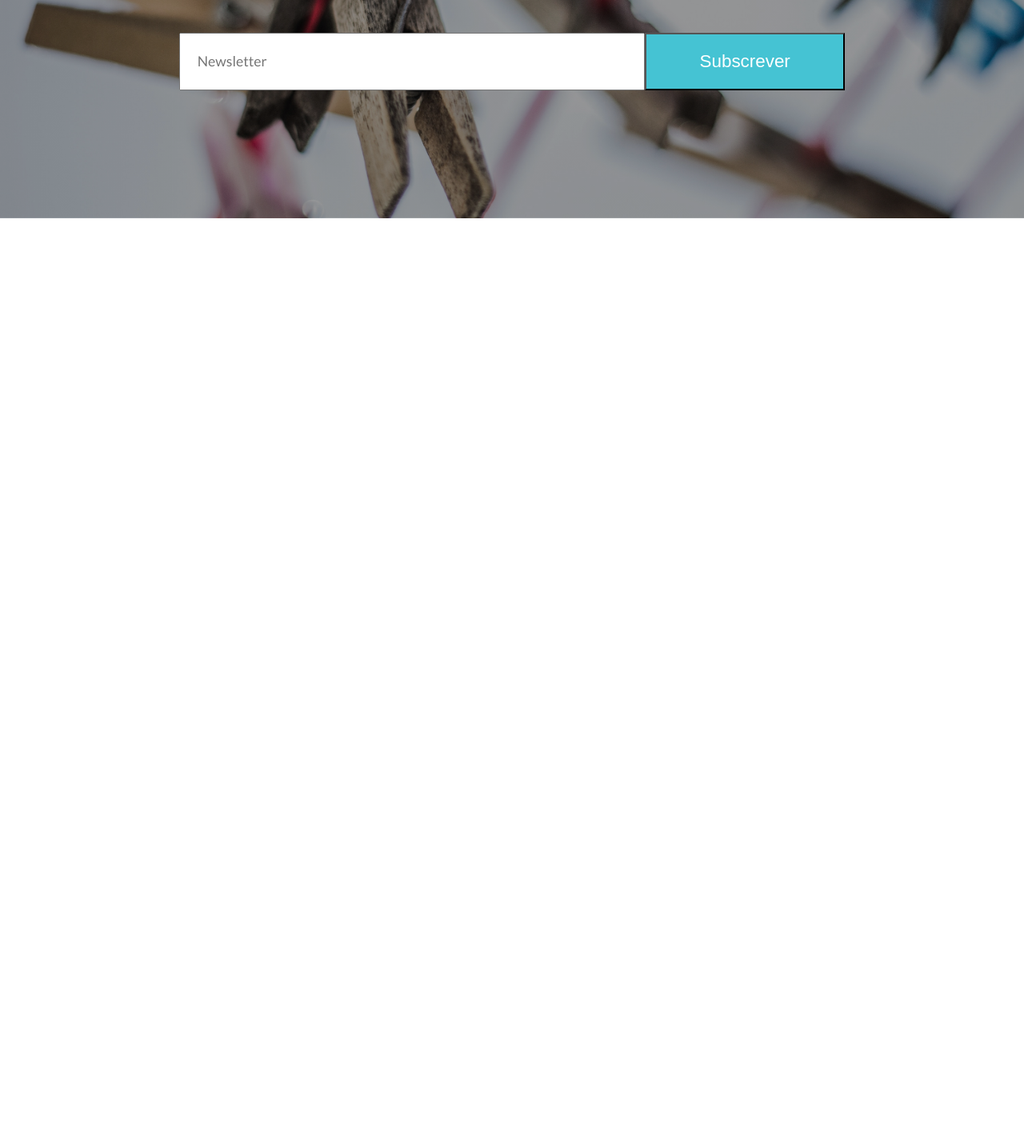
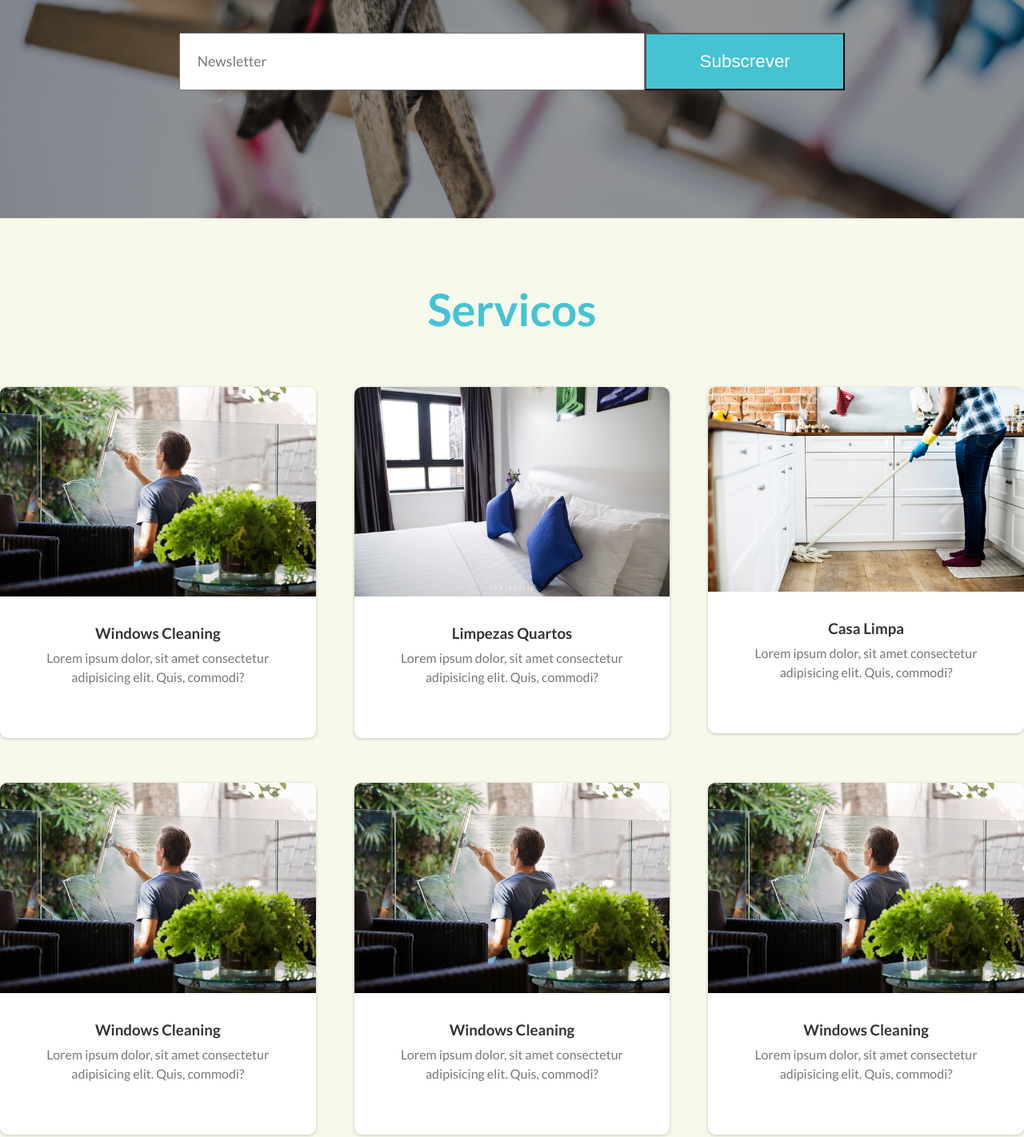
Before and after one commit to marcalramosweb/masterclean, a website: page index.html in a window 1280 px wide. Shown: the part 2792-4214 px from the top of the page at 80% size. Before the commit the page ends 3065 px from the top, so only its background shows below. Drawn offline with Linux system fonts and the light colour scheme.

Commit message:
servicos section

```diff
--- a/index.html
+++ b/index.html
@@ -185,6 +185,99 @@
             </div>
         </div>
     </section>
+
+
+    <section class="sectionServicos clearFix">
+        <div class="div--container">
+            <div class="sectionServicos--title">
+                <h3>Servicos</h3>
+            </div>
+
+            <div class="sectionServicos--contentWrapper clearFix">
+                <div class="row clearFix">
+                    <div class="col-1-of-3">
+
+                    <div class="sectionServicos--singleServicos">
+                        <div class="sectionServicos--image">
+                            <img src="img/windowsclean.jpeg" alt="windowpic">
+                        </div>
+                        <div class="sectionServicos--contentBody">
+                            <h3>Windows Cleaning</h3>
+                            <p>Lorem ipsum dolor, sit amet consectetur adipisicing elit. Quis, commodi?</p>
+                        </div>
+                    </div>
+
+                    </div>
+
+                    <div class="col-1-of-3">
+                        <div class="sectionServicos--singleServicos">
+                            <div class="sectionServicos--image">
+                                <img src="img/housebed.jpeg" alt="windowpic">
+                            </div>
+                            <div class="sectionServicos--contentBody">
+                                <h3>Limpezas Quartos</h3>
+                                <p>Lorem ipsum dolor, sit amet consectetur adipisicing elit. Quis, commodi?</p>
+                            </div>
+                        </div>
+                    </div>
+
+                    <div class="col-1-of-3">
+                        <div class="sectionServicos--singleServicos">
+                            <div class="sectionServicos--image">
+                                <img src="img/housecleaning.jpeg" alt="windowpic">
+                            </div>
+                            <div class="sectionServicos--contentBody">
+                                <h3>Casa Limpa</h3>
+                                <p>Lorem ipsum dolor, sit amet consectetur adipisicing elit. Quis, commodi?</p>
+                            </div>
+                        </div>
+                    </div>
+
+                </div>
+
+                <div class="row clearFix">
+                        <div class="col-1-of-3">
+
+                        <div class="sectionServicos--singleServicos">
+                            <div class="sectionServicos--image">
+                                <img src="img/windowsclean.jpeg" alt="windowpic">
+                            </div>
+                            <div class="sectionServicos--contentBody">
+                                <h3>Windows Cleaning</h3>
+                                <p>Lorem ipsum dolor, sit amet consectetur adipisicing elit. Quis, commodi?</p>
+                            </div>
+                        </div>
+
+                        </div>
+
+                        <div class="col-1-of-3">
+                            <div class="sectionServicos--singleServicos">
+                                <div class="sectionServicos--image">
+                                    <img src="img/windowsclean.jpeg" alt="windowpic">
+                                </div>
+                                <div class="sectionServicos--contentBody">
+                                    <h3>Windows Cleaning</h3>
+                                    <p>Lorem ipsum dolor, sit amet consectetur adipisicing elit. Quis, commodi?</p>
+                                </div>
+                            </div>
+                        </div>
+
+                        <div class="col-1-of-3">
+                            <div class="sectionServicos--singleServicos">
+                                <div class="sectionServicos--image">
+                                    <img src="img/windowsclean.jpeg" alt="windowpic">
+                                </div>
+                                <div class="sectionServicos--contentBody">
+                                    <h3>Windows Cleaning</h3>
+                                    <p>Lorem ipsum dolor, sit amet consectetur adipisicing elit. Quis, commodi?</p>
+                                </div>
+                            </div>
+                        </div>
+
+                    </div>
+            </div>
+        </div>
+    </section>
 </div>
 </body>
 </html>
--- a/sass/abstracts/_variables.scss
+++ b/sass/abstracts/_variables.scss
@@ -5,3 +5,9 @@ $color-dark-gray: #777;
 $color-light-gray:#f1f1f1;
 $color-white:#fff;
 $color-lightblue:#45c3d3;
+$color-lightyellow:#f7f9eb;
+
+
+$grid-width: 114rem;
+$gutter-vertical: 3rem;
+$gutter-horizontal:3.5rem;
--- /dev/null
+++ b/sass/components/_servicos.scss
@@ -0,0 +1,54 @@
+.sectionServicos{
+    width: 100%;
+    height: auto;
+    padding: 5rem 0 6rem;
+    background-color: $color-lightyellow;
+    text-align: center;
+
+    & img{
+        width: 100%;
+        transition: all .3s;
+    }
+
+    &--title{
+        display: inline-block;
+        margin-bottom: 4rem;
+
+        h3{
+            font-size: 3.5rem;
+            color: $color-lightblue;
+        }
+    }
+
+    &--contentWrapper{
+        width: 100%;
+        height: auto;
+    }
+
+    &--singleServicos{
+        background-color: $color-white;
+        border-radius: .6rem;
+        overflow: hidden;
+        box-shadow: 0px 1px 4px rgba(0, 0,0,.2);
+
+    }
+
+    &--singleServicos:hover img{
+        opacity: .5;
+    }
+
+    &--contentBody{
+        padding: 2rem 1.5rem 4rem 1.5rem;
+
+        & h3{
+            color: $color-lightBlack;
+            margin-bottom: .5rem;
+        }
+
+        & p{
+            line-height: 1.5;
+        }
+    }
+
+
+}
--- /dev/null
+++ b/sass/layout/_grid.scss
@@ -0,0 +1,26 @@
+.row{
+    max-width: 114rem;
+    margin: 0 auto;
+
+
+    [class^="col-"]{
+        float: left;
+        &:not(:last-child){
+            margin-right: $gutter-vertical;
+        }
+    }
+
+    &:not(:last-child){
+        margin-bottom: $gutter-horizontal;
+    }
+
+    .col-1-of-2{
+        width: calc((100% - #{$gutter-vertical}) / 2);
+    }
+
+
+    .col-1-of-3{
+       width:  calc((100% - 2 * #{$gutter-vertical}) / 3);
+
+    }
+}
--- a/sass/main.scss
+++ b/sass/main.scss
@@ -19,6 +19,8 @@
 @import "components/comoFunciona";
 @import "components/testemunhos";
 @import "components/newsletter";
+@import "components/servicos";
 
 
 @import "layout/topSection";
+@import "layout/grid";
```
Also changed, not shown: css/style.css, img/housebed.jpeg (added), img/housecleaning.jpeg (added), img/windowsclean.jpeg (added).
